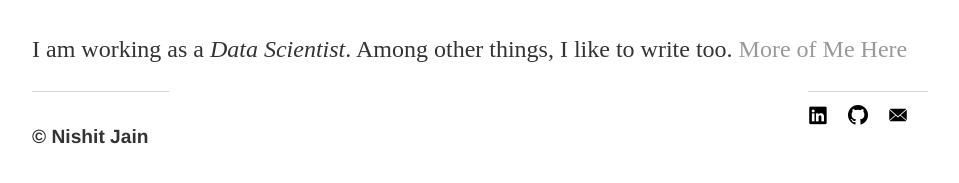
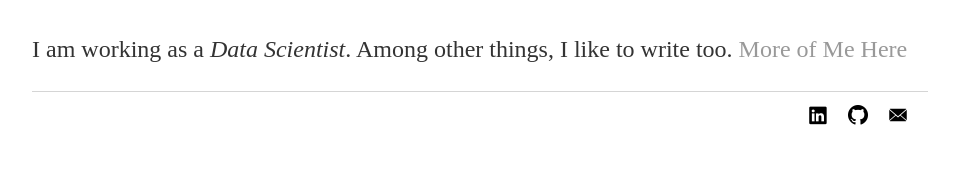
Before and after one commit to nishitjain/nishitjain.github.io, a Jekyll site: the page built from index.html, in a window 1280 px wide. Shown: the part 164-347 px from the top of the page, without its empty margins (160-1119 px from the left). Built offline with Jekyll 4.4.1, drawn with Linux system fonts in a browser that asks for light colours.

Commit message:
Update default.html

```diff
--- a/_layouts/default.html
+++ b/_layouts/default.html
@@ -19,7 +19,6 @@
 			{{ content }}
 
 			</div><!-- /.container -->
-			<div class="social">
 			<footer>
 	    		<ul>
 	        		<li class="social"><a href="mailto:nishhit777@gmail.com"><img src="/resources/mail.png" alt="Mail" height="20px" width="20px"></a></li>
@@ -27,13 +26,5 @@
 				<li class="social"><a href="https://linkedin.com/in/nishhit-jain"><img src="/resources/linkedin.png" alt="LinkedIn" height="20px" width="20px"></a></li>
 			</ul>
 			</footer>
-			</div>
-			<div class="copyright">
-			<footer>
-	    		<ul>
-				<li class="copyright"><p>&copy; Nishit Jain</p></li>
-			</ul>
-			</footer>
-			</div>
 		</body>
 	</html>
```
